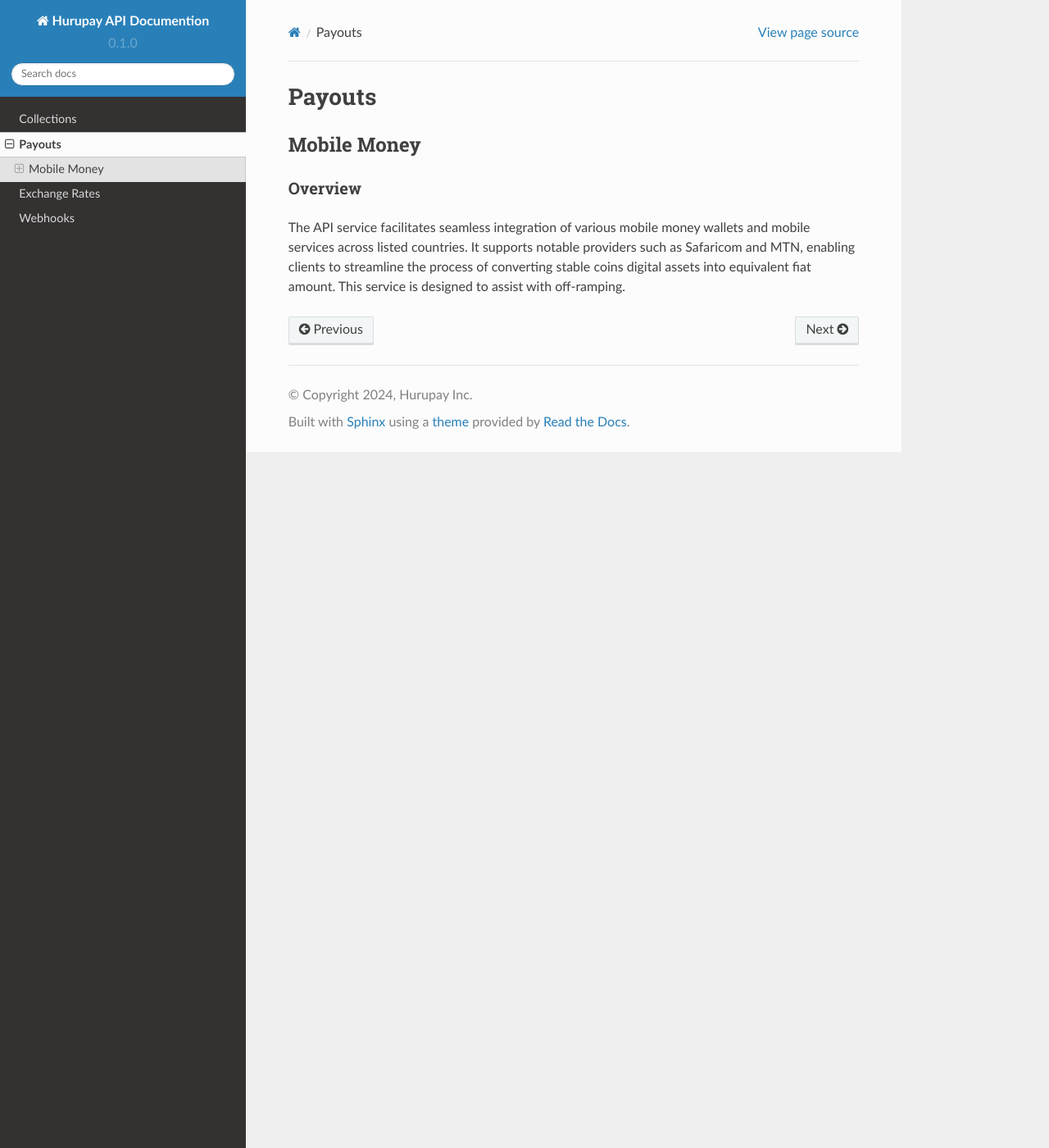
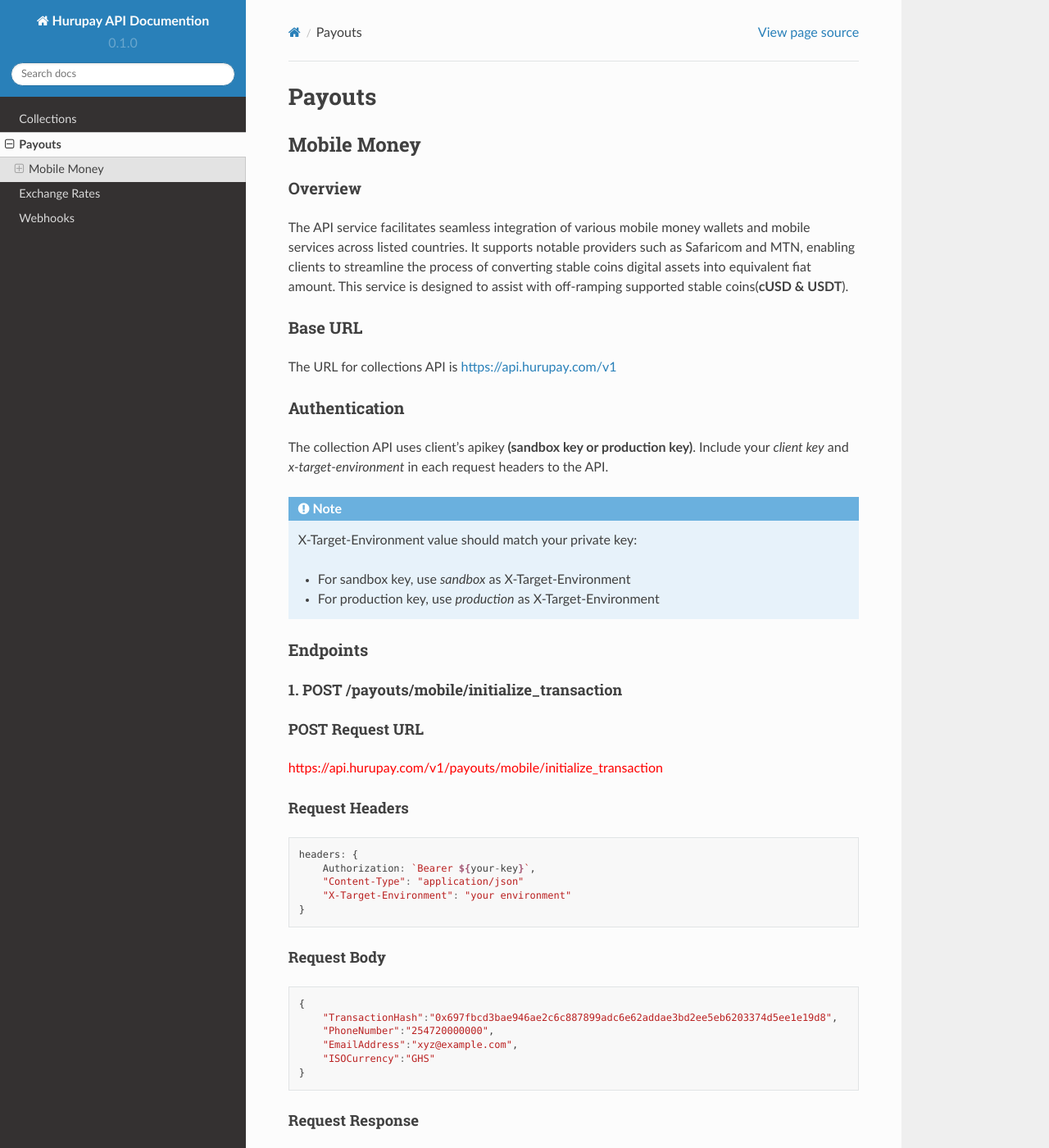
Before and after one commit to Hurupay/hurupay-api-docs, a Sphinx documentation site: the page built from docs/source/payouts.rst, in a window 1280 px wide and 1400 px high. Shown: the whole window at 82% size. Built offline with Sphinx 7.4.7 and the Read the Docs theme 2.0.0, drawn with Linux system fonts in a browser that asks for light colours; some of the changed text lies outside the part shown.

Commit message:
complete payouts documentation

```diff
--- a/docs/source/collections.rst
+++ b/docs/source/collections.rst
@@ -77,7 +77,7 @@
     "DigitalAsset":"cUSD"
    }
 
-Response
+Request Response
 ~~~~~~~~
 Initially you'll get an immediate feedback like the one below if your API request is successfull.
 
--- a/docs/source/payouts.rst
+++ b/docs/source/payouts.rst
@@ -6,4 +6,137 @@
 
 Overview
 ^^^^^^^^
-The API service facilitates seamless integration of various mobile money wallets and mobile services across listed countries. It supports notable providers such as Safaricom and MTN, enabling clients to streamline the process of converting stable coins digital assets into equivalent fiat amount. This service is designed to assist with off-ramping.
+The API service facilitates seamless integration of various mobile money wallets and mobile services across listed countries. It supports notable providers such as Safaricom and MTN, enabling clients to streamline the process of converting stable coins digital assets into equivalent fiat amount. This service is designed to assist with off-ramping supported stable coins(**cUSD & USDT**).
+
+Base URL
+^^^^^^^^
+The URL for collections API is https://api.hurupay.com/v1
+
+Authentication
+^^^^^^^^^^^^^^
+The collection API uses client's apikey **(sandbox key or production key)**. Include your `client key` and `x-target-environment` in each request headers to the API.
+
+.. note::
+
+      X-Target-Environment value should match your private key:
+
+      * For sandbox key, use `sandbox` as X-Target-Environment
+      * For production key, use `production` as X-Target-Environment
+
+Endpoints
+^^^^^^^^
+
+1. POST /payouts/mobile/initialize_transaction
+~~~~~~~~~
+
+POST Request URL
+~~~~~~~~~
+.. raw:: html
+
+      <p style="color: red;">https://api.hurupay.com/v1/payouts/mobile/initialize_transaction</p>
+
+Request Headers
+~~~~~~~~~
+
+.. code-block:: javascript
+
+    headers: {
+        Authorization: `Bearer ${your-key}`,
+        "Content-Type": "application/json"
+        "X-Target-Environment": "your environment"
+    }
+
+Request Body
+~~~~~~~~~
+
+.. code-block:: javascript
+
+    {
+        "TransactionHash":"0x697fbcd3bae946ae2c6c887899adc6e62addae3bd2ee5eb6203374d5ee1e19d8",
+        "PhoneNumber":"254720000000",
+        "EmailAddress":"xyz@example.com",
+        "ISOCurrency":"GHS"
+    }
+
+Request Response
+~~~~~~~~
+Initially you'll get an immediate feedback like the one below if your API request is successfull.
+
+.. raw:: html
+
+    <div>
+      <p><span style="color: red; border: 1px solid #000; padding: 5px;">PartnerRequestID:</span> [string] Client id.</p>
+      <p><span style="color: red; border: 1px solid #000; padding: 5px;">PayoutRequestID:</span> [string] Unique collection request id.</p>
+      <p><span style="color: red; border: 1px solid #000; padding: 5px;">ResponseCode:</span> [number] Response code.</p>
+      <p><span style="color: red; border: 1px solid #000; padding: 5px;">ResponseDescription:</span> [string] Response code description.</p>
+    </div>
+
+.. code-block:: javascript
+
+      {
+         "PartnerRequestID": "66386452d8d95fb8b8870859",
+         "PayoutRequestID": "e3e73daf-e257-4f90-9077-291471ec6157",
+         "ResponseCode": 1,
+         "ResponseDescription": "Payout request accepted for processing"
+      }
+
+2. GET /payouts/mobile/query_transaction/{payoutRequestId}
+~~~~~~~~~
+
+Overview
+~~~~~~~
+This API is used to query the status of a payout request.
+
+The status of the payout will be on pending status (**ResultCode:0**) until the B2C transaction is complete.
+
+GET Request URL
+~~~~~~~~~~~~~~~
+.. raw:: html
+
+      <p style="color: red;">https://api.hurupay.com/v1/payouts/query_transaction/{payoutRequestId}</p>
+
+Request Headers
+~~~~~~~~~
+
+.. code-block:: javascript
+
+    headers: {
+        Authorization: `Bearer ${your-key}`,
+        "Content-Type": "application/json"
+        "X-Target-Environment": "your environment"
+    }
+
+
+Response
+~~~~~~~~
+Initially you'll get an immediate feedback like the one below if your API request is successfull.
+
+.. raw:: html
+
+    <div>
+      <p><span style="color: red; border: 1px solid #000; padding: 5px;">ResultCode:</span> [number] Collection request code status.</p>
+      <p><span style="color: red; border: 1px solid #000; padding: 5px;">PartnerRequestID:</span> [string] Client id.</p>
+      <p><span style="color: red; border: 1px solid #000; padding: 5px;">PayoutRequestID:</span> [string] Collection request Id.</p>
+      <p><span style="color: red; border: 1px solid #000; padding: 5px;">ResultDescription:</span> [string] Status code result description.</p>
+    </div>
+
+.. code-block:: javascript
+
+      {
+         "ResultCode": 1,
+         "PartnerRequestID": "66386452d8d95fb8b8870859",
+         "PayoutRequestID": "7cf7a5c5-7c69-4ef4-8aa1-2e3371a97a47",
+         "ResultDescription": "The service request has been proccesed successfully"
+      }
+
+Result Code Descriptions
+~~~~~~~~~~~~~~~~~~~~~~~~
++-------------+------------------------------------------------+
+| Status Code | Message                                        |
++=============+================================================+
+| 0           | The payout request transaction is pending      |
++-------------+------------------------------------------------+
+| 1032        | Transaction process was cancelled.             |
++-------------+------------------------------------------------+
+| 1           | The collection transaction was successfull     |
++-------------+------------------------------------------------+
```
